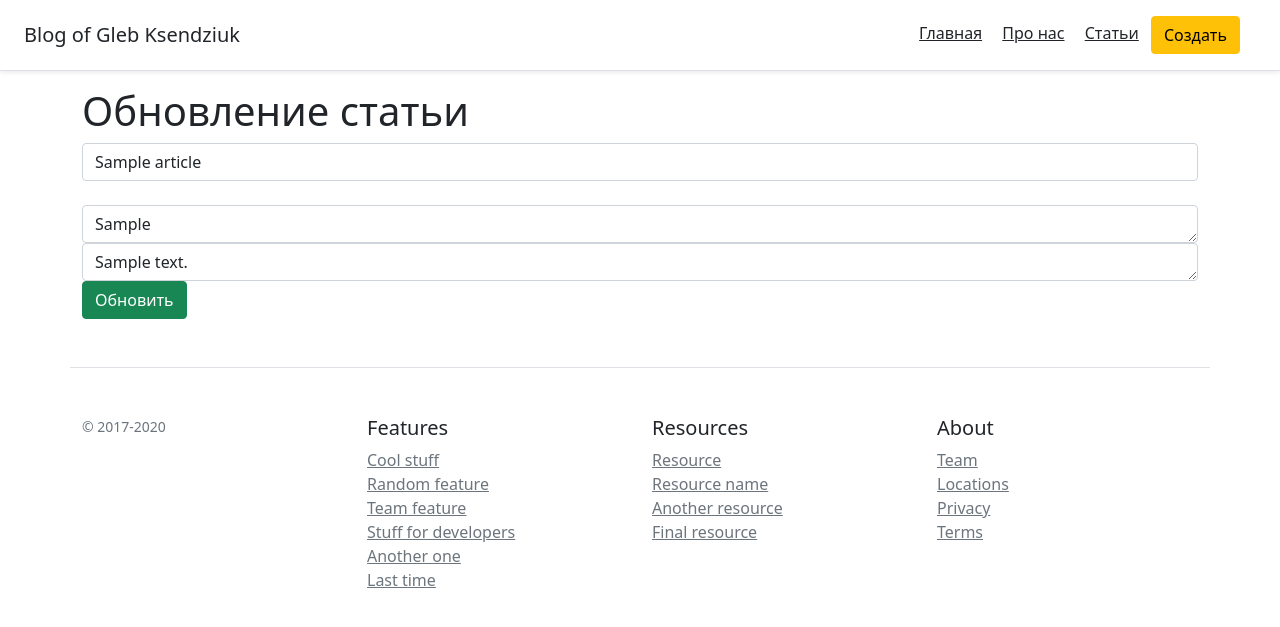
After one commit to ari10000krat/First_blog_with_Flask, a Flask app: page /posts/1/update in a window 1280 px wide. The commit adds this page. Shown: the top 627 px of the page. Run offline with Flask 2, Linux system fonts and the light colour scheme; tables that the repository leaves empty hold one stand-in row (values such as "Sample post").

Commit message:
Add edit&update and delete opportunity

```diff
--- a/app.py
+++ b/app.py
@@ -53,25 +53,20 @@ def posts_delete(id):
         return 'При удалении статьи произошла ошибка'
 
 
-@app.route('/posts/<int:id/update>', methods=['POST', 'GET'])
-def post_update():
+@app.route('/posts/<int:id>/update', methods=['POST', 'GET'])
+def post_update(id):
+    article = Article.query.get(id)
     if request.method == 'POST':
-        title = request.form['title']
-        intro = request.form['intro']
-        text = request.form['text']
-
-        article = Article(title=title, intro=intro, text=text)
+        article.title = request.form['title']
+        article.intro = request.form['intro']
+        article.text = request.form['text']
         try:
-            db.session.add(article)
             db.session.commit()
             return redirect('/posts')
         except:
-            article = Article.query.get(id)
-            return render_template('post_update.html', article=article)
-
+            return 'При обновлении статьи произошла ошибка'
     else:
-
-        return render_template('create-article.html')
+        return render_template('post_update.html', article=article)
 
 
 @app.route('/create-article', methods=['POST', 'GET'])
--- a/templates/create-article.html
+++ b/templates/create-article.html
@@ -12,7 +12,7 @@
         <input type="text" name="title" id="title" class="form-control" placeholder="Введите название"><br>
         <textarea name="intro" id="intro" class="form-control" cols="30" rows="1" placeholder="Введите анонс"></textarea>
         <textarea name="text" id="text" class="form-control" cols="30" rows="1" placeholder="Введите текст"></textarea>
-        <input type="submit" class="btn btn-success"><br>
+        <input type="submit" class="btn btn-success" value="Отправить"><br>
 
 
     </form>
--- a/templates/post.html
+++ b/templates/post.html
@@ -8,6 +8,7 @@
 {% block body%}
 <div class="container mt-5">
     <h1>Все статьи на сайте</h1>
+    {% if articles|length > 0 %}
     {% for el in articles %}
     <div class="alert alert-info">
         <h2>{{el.title}}</h2>
@@ -17,5 +18,8 @@
 
     </div>
     {% endfor %}
+    {%else%}
+    <p>У нас еще нет статей на сайте</p>
+    {% endif %}
 </div>
 {% endblock body%}
--- /dev/null
+++ b/templates/post_update.html
@@ -0,0 +1,23 @@
+{% extends 'base.html' %}
+
+{% block title%}
+Обновление статьи
+{% endblock title%}
+
+
+{% block body%}
+<div class="container">
+    <h1>Обновление статьи</h1>
+    <form method="post">
+        <input type="text" name="title" id="title" class="form-control" value="{{article.title}}"
+               placeholder="Введите название"><br>
+        <textarea name="intro" id="intro" class="form-control" cols="30" rows="1"
+                  placeholder="Введите анонс">{{article.intro}}</textarea>
+        <textarea name="text" id="text" class="form-control" cols="30" rows="1"
+                  placeholder="Введите текст">{{article.text}}</textarea>
+        <input type="submit" class="btn btn-success" value="Обновить"><br>
+
+
+    </form>
+</div>
+{% endblock body%}
```
Also changed, not shown: blog.db.
